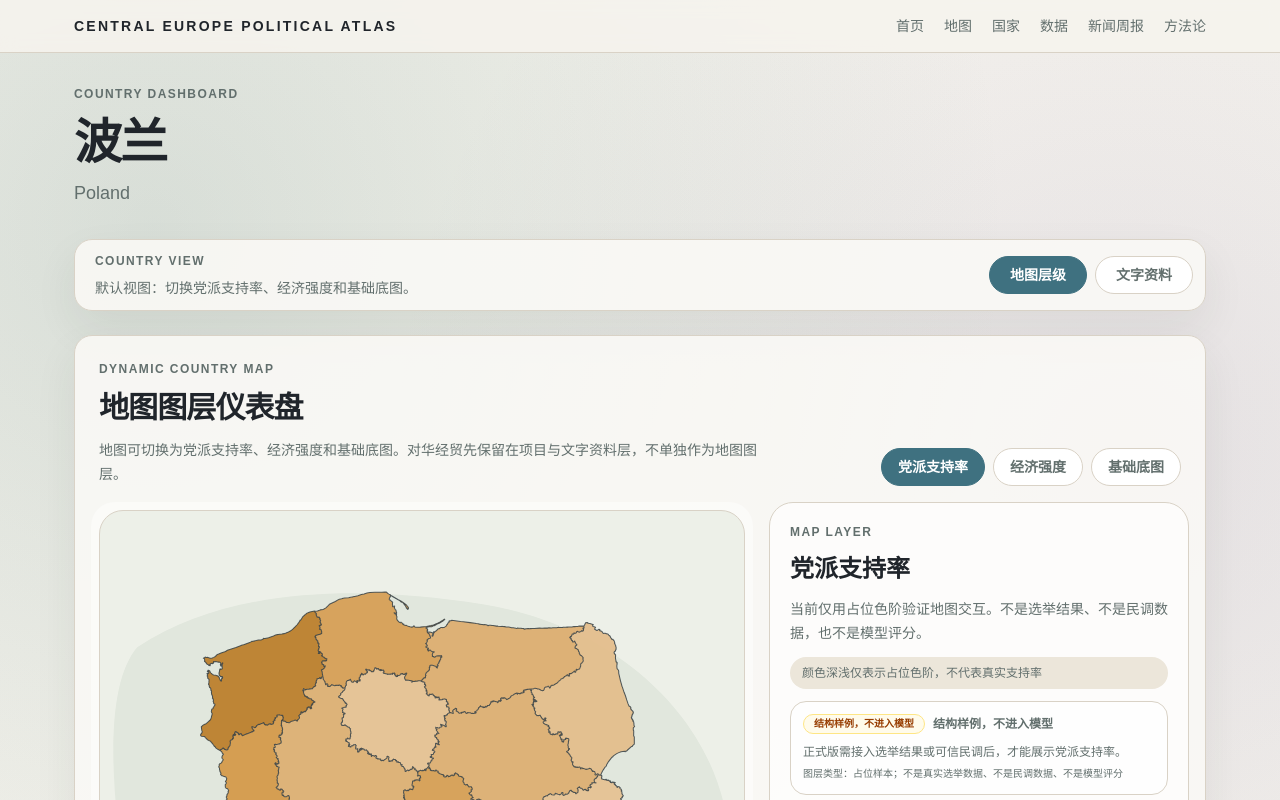
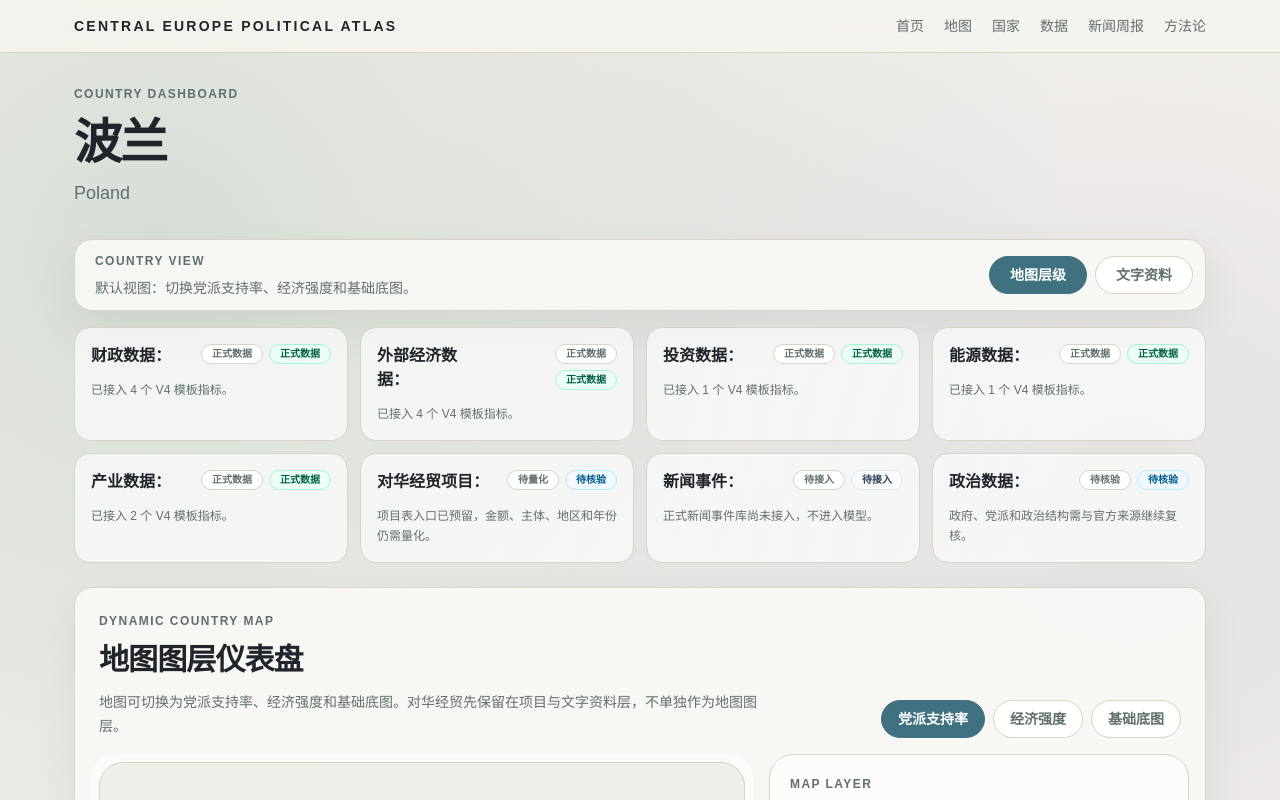
Before and after one commit to hui-sallai/central-europe-political-atlas, a Next.js app: page /countries/poland in a window 1280 px wide. Shown: the top 800 px of the page. Built offline with nearby package versions, Linux system fonts and the light colour scheme.

Commit message:
Add country data field status panel

```diff
--- a/src/components/CountryDetailModeTabs.tsx
+++ b/src/components/CountryDetailModeTabs.tsx
@@ -1,9 +1,11 @@
 "use client";
 
 import { useState } from "react";
+import { DataStatusBadge } from "@/components/DataStatusBadge";
 import { CountryMapWorkbench } from "@/components/CountryMapWorkbench";
 import { CountryReadingTabs } from "@/components/CountryReadingTabs";
 import type { Country } from "@/lib/data";
+import { getExtendedIndicator, getExtendedObservations, type ExtendedCategory } from "@/lib/extendedData";
 
 type DetailMode = "map" | "reading";
 
@@ -24,9 +26,44 @@ const detailModes: { id: DetailMode; label: string; description: string }[] = [
   },
 ];
 
+const economicFieldItems: { category: ExtendedCategory; label: string }[] = [
+  { category: "fiscal", label: "财政数据" },
+  { category: "external", label: "外部经济数据" },
+  { category: "investment", label: "投资数据" },
+  { category: "energy", label: "能源数据" },
+  { category: "industry", label: "产业数据" },
+];
+
+const fixedFieldItems = [
+  { label: "对华经贸项目", statusText: "待量化", statusKind: "manual" as const, note: "项目表入口已预留，金额、主体、地区和年份仍需量化。" },
+  { label: "新闻事件", statusText: "待接入", statusKind: "pending" as const, note: "正式新闻事件库尚未接入，不进入模型。" },
+  { label: "政治数据", statusText: "待核验", statusKind: "manual" as const, note: "政府、党派和政治结构需与官方来源继续复核。" },
+];
+
+function StatusTextPill({ label }: { label: string }) {
+  return (
+    <span className="inline-flex rounded-full border border-[var(--line)] bg-white px-2.5 py-1 text-[10px] font-semibold leading-none text-[var(--muted)]">
+      {label}
+    </span>
+  );
+}
+
 export function CountryDetailModeTabs({ country }: CountryDetailModeTabsProps) {
   const [activeMode, setActiveMode] = useState<DetailMode>("map");
   const activeModeInfo = detailModes.find((mode) => mode.id === activeMode) ?? detailModes[0];
+  const extendedObservations = getExtendedObservations(country.slug);
+  const economicStatusItems = economicFieldItems.map((item) => {
+    const categoryObservations = extendedObservations.filter((observation) => getExtendedIndicator(observation.indicatorId)?.category === item.category);
+    const hasOfficialData = categoryObservations.some((observation) => observation.status === "official" && observation.value !== null);
+
+    return {
+      ...item,
+      count: categoryObservations.length,
+      statusText: hasOfficialData ? "正式数据" : "待接入",
+      statusKind: hasOfficialData ? "official" as const : "pending" as const,
+      note: hasOfficialData ? `已接入 ${categoryObservations.length} 个 V4 模板指标。` : "字段已预留，等待接入可核验来源。",
+    };
+  });
 
   return (
     <section className="mt-8">
@@ -55,6 +92,21 @@ export function CountryDetailModeTabs({ country }: CountryDetailModeTabsProps) {
         </div>
       </div>
 
+      <div className="mt-4 grid gap-3 md:grid-cols-2 xl:grid-cols-4">
+        {[...economicStatusItems, ...fixedFieldItems].map((item) => (
+          <article key={item.label} className="rounded-2xl border border-[var(--line)] bg-white/65 p-4">
+            <div className="flex items-start justify-between gap-3">
+              <h3 className="font-semibold">{item.label}：</h3>
+              <div className="flex flex-wrap justify-end gap-1.5">
+                <StatusTextPill label={item.statusText} />
+                <DataStatusBadge status={item.statusKind} />
+              </div>
+            </div>
+            <p className="mt-3 text-xs leading-5 text-[var(--muted)]">{item.note}</p>
+          </article>
+        ))}
+      </div>
+
       {activeMode === "map" ? <CountryMapWorkbench country={country} /> : null}
       {activeMode === "reading" ? <CountryReadingTabs country={country} /> : null}
     </section>
```
